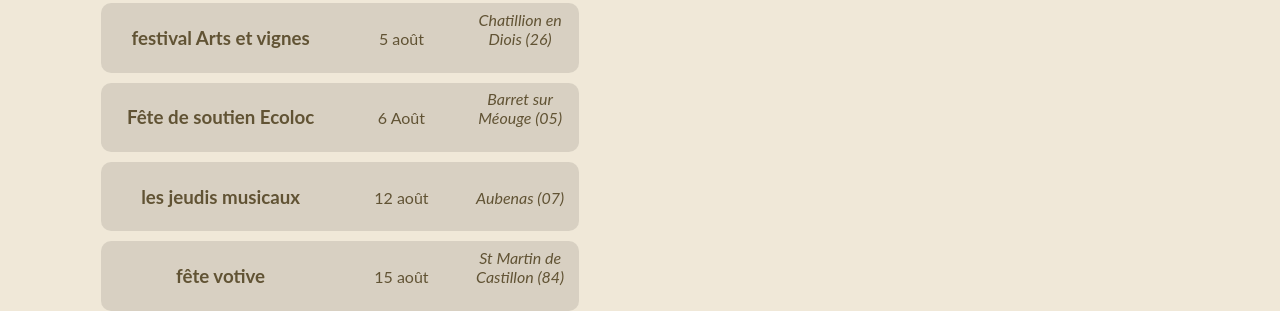
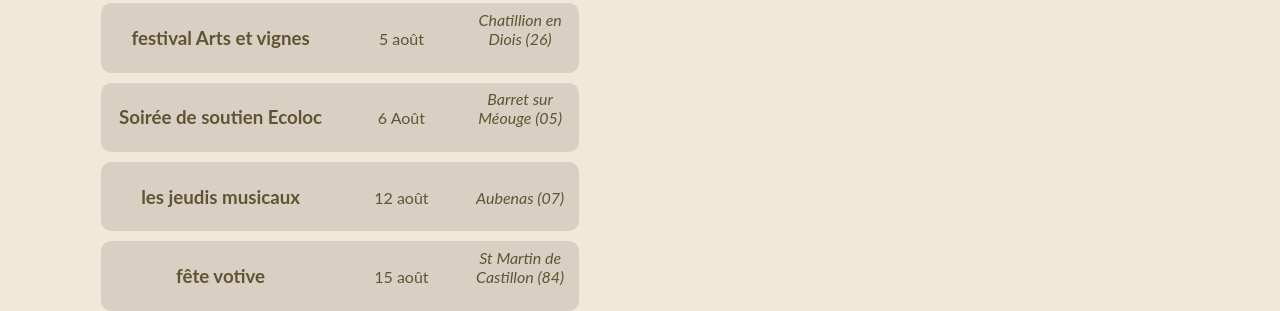
Before and after one commit to ftmftrs/ftmftrs.github.io, a Jekyll site: the page built from concert/index.html, in a window 1280 px wide and 900 px high, scrolled down 1735 px. Shown: the part 154-465 px from the top of the window. Built offline with Jekyll 4.4.1, drawn with Linux system fonts in a browser that asks for light colours; Markdown is read by kramdown in place of the engine named in the settings; comment, search, counter and statistics services are not loaded.

Commit message:
Update concerts.yml

```diff
--- a/_data/concerts.yml
+++ b/_data/concerts.yml
@@ -46,7 +46,7 @@
       date: 5 août
       address: Chatillion en Diois (26)
 
-    - title: Fête de soutien Ecoloc
+    - title: Soirée de soutien Ecoloc
       date: 6 Août
       address: Barret sur Méouge (05)
 
```
